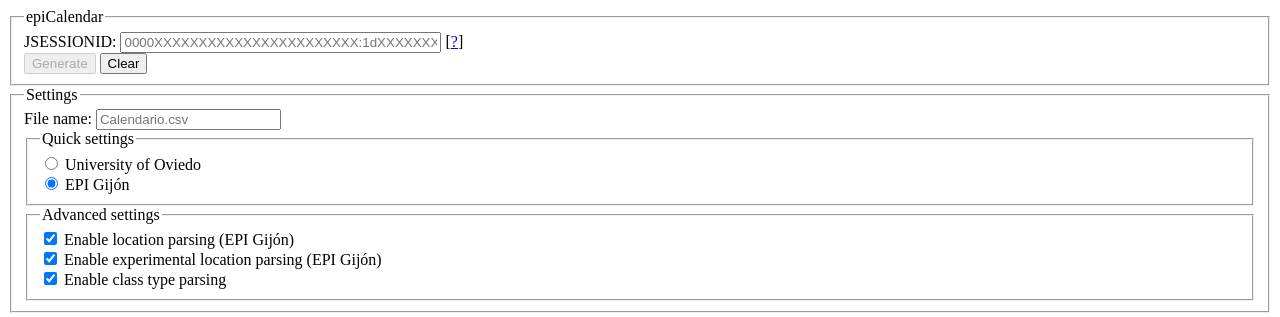
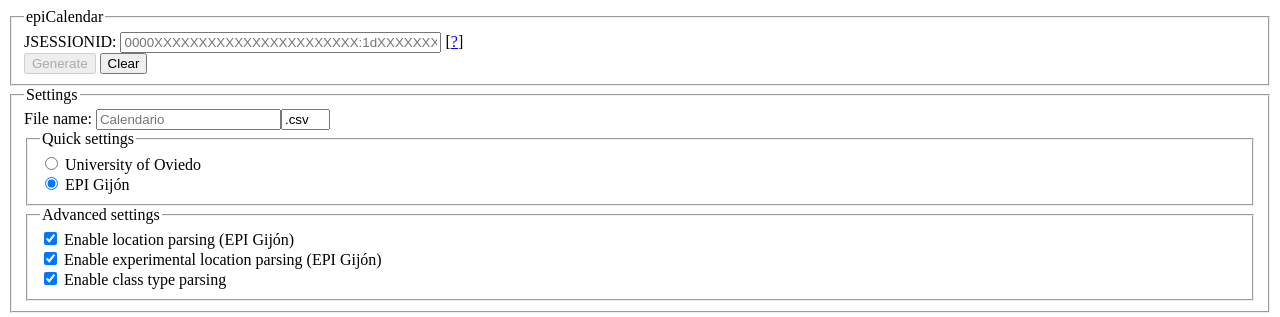
Before and after one commit to miermontoto/epiCalendar, a Flask app: page / in a window 1280 px wide. Shown: the top 317 px of the page. Run offline with Flask 2, Linux system fonts and the light colour scheme.

Commit message:
limit filename options, only .csv files allowed

```diff
--- a/run.py
+++ b/run.py
@@ -18,7 +18,7 @@
     filename = request.form.get('filename')
     settings = request.form.getlist('cb')
 
-    filename = filename if filename else defaultFilename # if filename is not provided, use default
+    filename = filename + '.csv' if filename else defaultFilename # if filename is not provided, use default
 
     if epiCalendar.verifyCookie(jsessionid):
 
--- a/templates/index.html
+++ b/templates/index.html
@@ -23,7 +23,7 @@
                 <span id="error">{{ slug_error }}</span>
             </fieldset>
             <fieldset id="options"> <legend>Settings</legend>
-                <span>File name: </span><input type="text" id="filename" name="filename" placeholder="Calendario.csv"> <br>
+                <span>File name: </span><input type="text" id="filename" name="filename" placeholder="Calendario"><input type="text" name="filetype" id="filetype" size="3" readonly value=".csv">
                 <fieldset id="radios">
                     <legend> Quick settings </legend>
                     <input type="radio" name="radios" id="uo"
```
